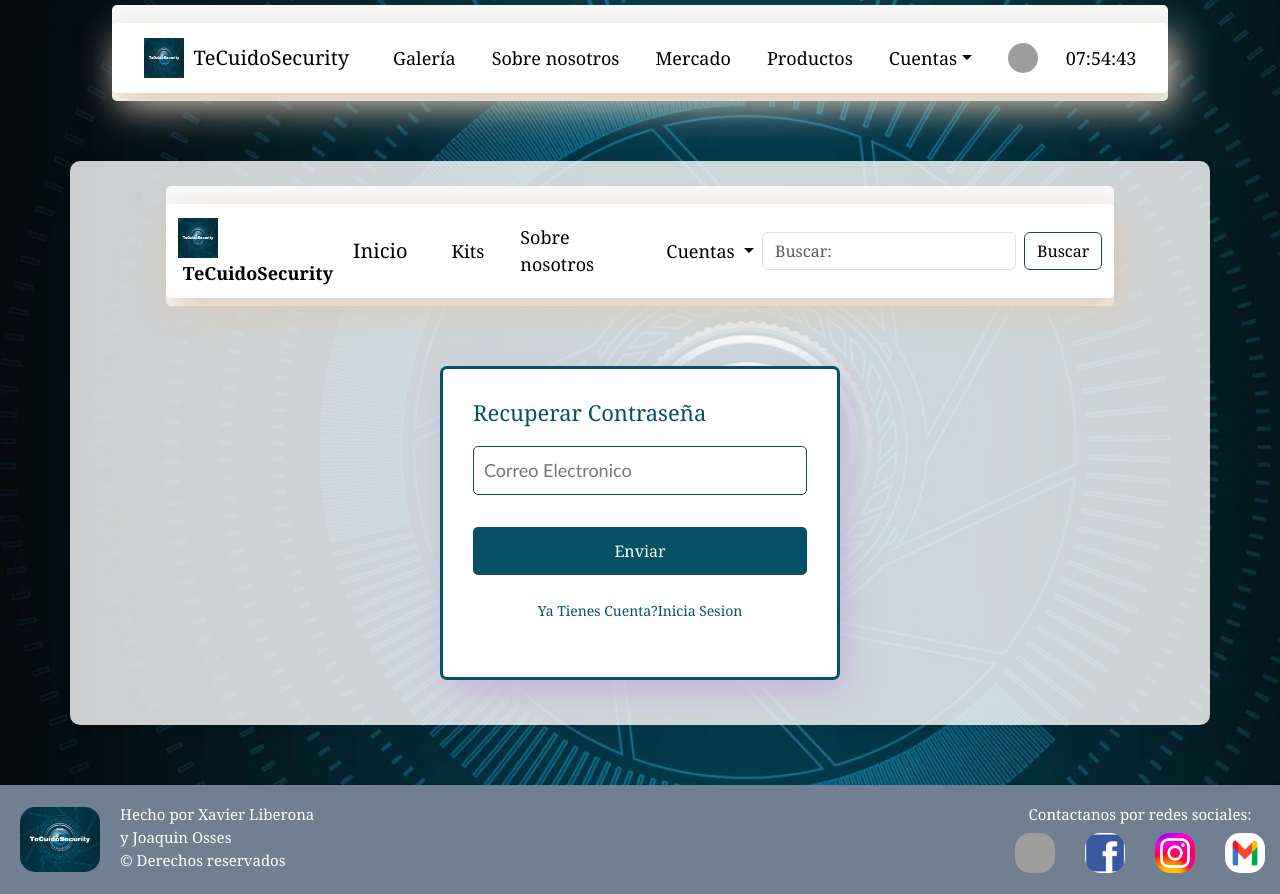
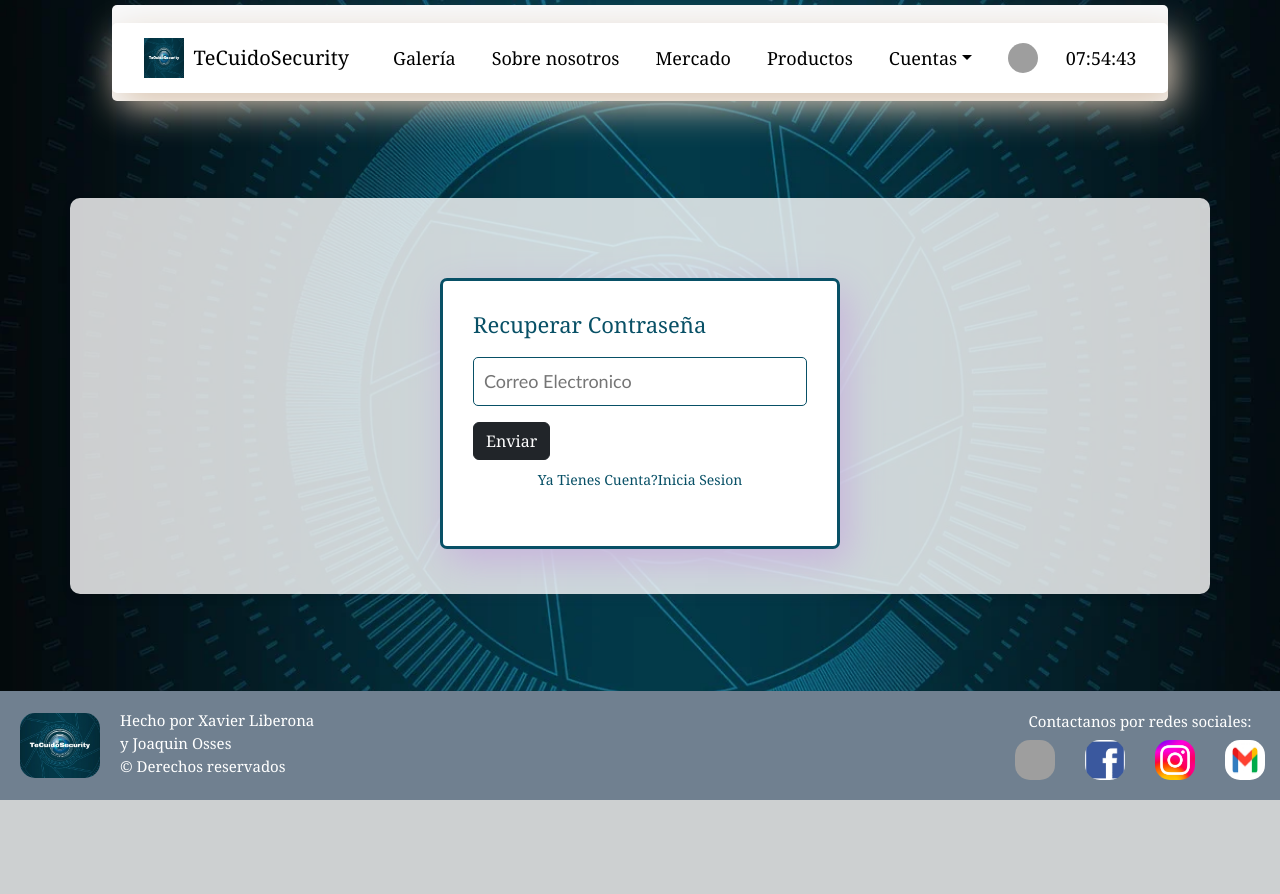
Before and after one commit to saintcarti/ProyAvance3, a Django app: template paginaWeb/cuentas/templates/registration/recuperar.html in a window 1280 px wide. After the commit the page ends 800 px from the top, so only its background shows below. Run offline with Django 3.2, Linux system fonts and the light colour scheme; the template is opened without the code that fills it, so the values that code supplies are empty; grey boxes are pictures that could not be loaded.

Commit message:
cambios en urls de paginas

```diff
--- a/paginaWeb/cuentas/templates/registration/recuperar.html
+++ b/paginaWeb/cuentas/templates/registration/recuperar.html
@@ -1,92 +1,13 @@
 {%extends 'base.html'%} {%block contenido%} {%load static%}
 
-<nav class="navbar navbar-expand-lg bg-light">
-  <div class="container-fluid">
-    <div class="navbar-brand-image">
-      <img
-        src="IMG/logoTeCuidoSecurity.jpg"
-        width="40"
-        height="40"
-        alt="logo2"
-      />
-      <h5 class="mb-0">TeCuidoSecurity</h5>
-    </div>
-    <a class="navbar-brand" href="index.html">Inicio</a>
-    <button
-      class="navbar-toggler"
-      type="button"
-      data-bs-toggle="collapse"
-      data-bs-target="#navbarSupportedContent"
-      aria-controls="navbarSupportedContent"
-      aria-expanded="false"
-      aria-label="Toggle navigation"
-    >
-      <span class="navbar-toggler-icon"></span>
-    </button>
-    <div class="collapse navbar-collapse" id="navbarSupportedContent">
-      <ul class="navbar-nav me-auto mb-2 mb-lg-0">
-        <li class="nav-item">
-          <a class="nav-link active" aria-current="page" href="indexPlanes.html"
-            >Kits</a
-          >
-        </li>
-        <li class="nav-item">
-          <a class="nav-link" href="indexnosotros.html">Sobre nosotros</a>
-        </li>
-        <li class="nav-item dropdown">
-          <a
-            class="nav-link dropdown-toggle"
-            href="I"
-            role="button"
-            data-bs-toggle="dropdown"
-            aria-expanded="false"
-          >
-            Cuentas
-          </a>
-          <ul class="dropdown-menu">
-            <li>
-              <a class="dropdown-item" href="InicoSesion.html"
-                >Iniciar sesion</a
-              >
-            </li>
-            <li>
-              <a class="dropdown-item" href="indexRegistro.html">Registrarse</a>
-            </li>
-            <li>
-              <a class="dropdown-item" href="recuperar.html"
-                >Cambiar contraseña</a
-              >
-            </li>
-          </ul>
-        </li>
-      </ul>
-      <form class="d-flex" role="search">
-        <input
-          class="form-control me-2"
-          type="search"
-          placeholder="Buscar: "
-          aria-label="Search"
-        />
-        <button class="btn btn-outline-success" type="submit">Buscar</button>
-      </form>
-    </div>
-  </div>
-</nav>
-<section class="form-register">
+
+<form class="form-register">
   <h4 class="text-recovery">Recuperar Contraseña</h4>
-  <input
-    class="controls"
-    type="text"
-    name="Correo"
-    id="Correo"
-    placeholder="Correo Electronico "
-  />
-  <input class="botons" type="submit" value="Enviar" />
+  <input class="controls" type="text" name="Correo" id="Correo" placeholder="Correo Electronico "/>
+  <input type="submit" value="Enviar" class="btn btn-dark" />
   <p>
-    Ya Tienes Cuenta?<a class="Boton-inicioSesion" href="InicoSesion.html"
-      >Inicia Sesion</a
-    >
+    Ya Tienes Cuenta?<a class="Boton-inicioSesion" href="{%url 'login'%}">Inicia Sesion</a>
   </p>
-</section>
+</form>
 
 {%endblock%}
--- a/paginaWeb/cuentas/urls.py
+++ b/paginaWeb/cuentas/urls.py
@@ -1,7 +1,9 @@
 from django.urls import path
 
-from .views import  exit,iniciosesion
+from .views import  exit,iniciosesion, recuperar, registro
 urlpatterns = [
     path('logout/', exit, name='logout'),
     path('login/', iniciosesion, name='login'),
+    path('recuperar/', recuperar, name='recuperar'),
+    path('registro/', registro, name='registro'),
 ]
--- a/paginaWeb/cuentas/views.py
+++ b/paginaWeb/cuentas/views.py
@@ -31,6 +31,12 @@ def iniciosesion(request):
 
     return render(request, 'registration/login.html')
 
+def registro(request):
+    return render(request, 'registration/register.html')
+
 def exit(request):
     logout(request)
     return redirect('inicio')
+
+def recuperar(request):
+    return render(request, 'registration/recuperar.html')
```
Also changed, not shown: paginaWeb/cuentas/templates/registration/login.html (+24 -0 lines), paginaWeb/cuentas/templates/registration/register.html (+40 -0 lines).
